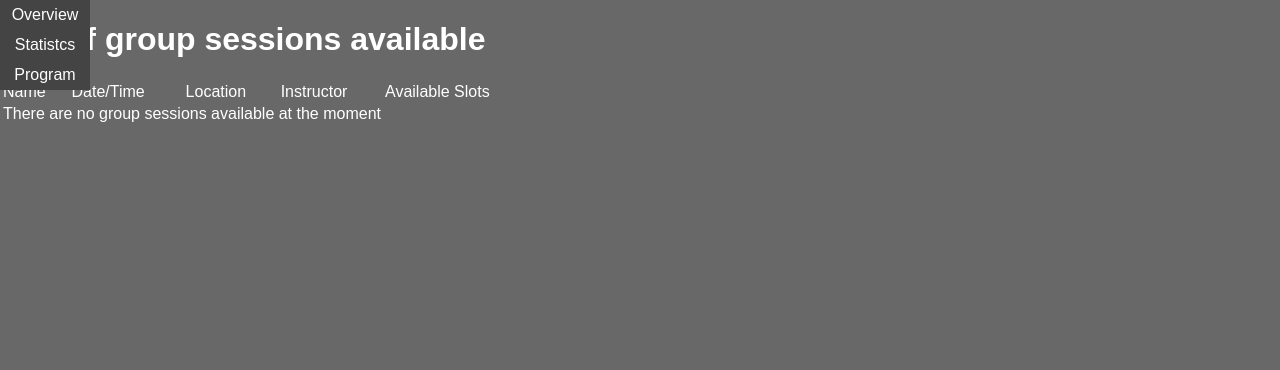
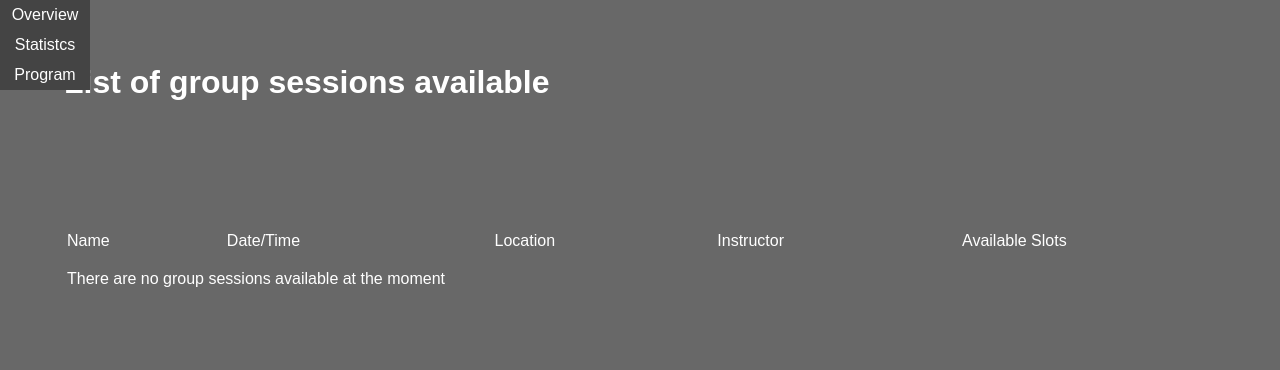
Before and after one commit to Silverberg-Technologies/smartgym, a Django app: page /users/groupsession/ in a window 1280 px wide; the page is wider, and only the part inside the window is pictured. Shown: the part 30-400 px from the top of that part. Run offline with Django 3.2, Linux system fonts and the light colour scheme; the visitor is signed in with stand-in values (Sample User, id 1).

Commit message:
Update groupsession page

```diff
--- a/users/static/users/css/groupsession.css
+++ b/users/static/users/css/groupsession.css
@@ -1,12 +1,23 @@
 h1#sessions_title {
+    float: center;
     margin: 0 auto;
     width: 100%;
     padding: 5%;
 
 }
 
-td.row1 {
+table#sessions {
     margin: 0 auto;
     width: 100%;
     padding: 5%;
 }
+
+td.row1 {
+    margin: 2px auto;
+    width: 20%;
+}
+
+td.row2 {
+    margin: 2px auto;
+    width: 20%;
+}
--- a/users/templates/users/groupsession.html
+++ b/users/templates/users/groupsession.html
@@ -9,8 +9,8 @@
 
 {% block content %}
     {% if user.is_authenticated %}
-    <h1>List of group sessions available</h1>
-    <table>
+    <h1 id="sessions_title">List of group sessions available</h1>
+    <table id="sessions">
         <thead>
             <tr>
                 <td>Name</td>
@@ -31,7 +31,7 @@
             </td>
         </tr>
         {% empty %}
-        <tr><td colspan="4">There are no group sessions available at the moment</td></tr>
+        <tr><td colspan="4"><p>There are no group sessions available at the moment</p></td></tr>
         {% endfor %}
         <!--{% if user in session.users_attending.all %}
         <form method="post" action="{% url 'users:groupsession' %}">
```
